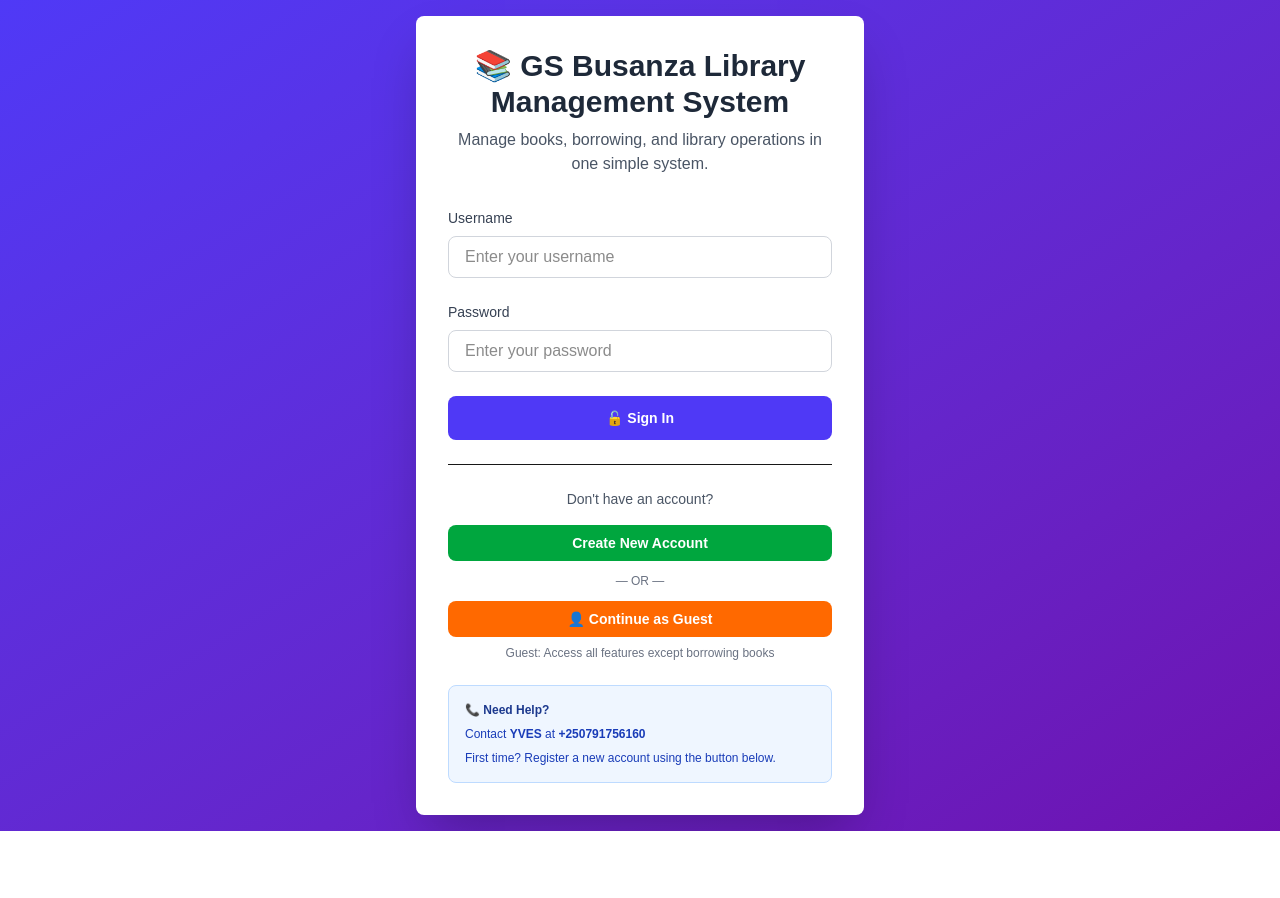
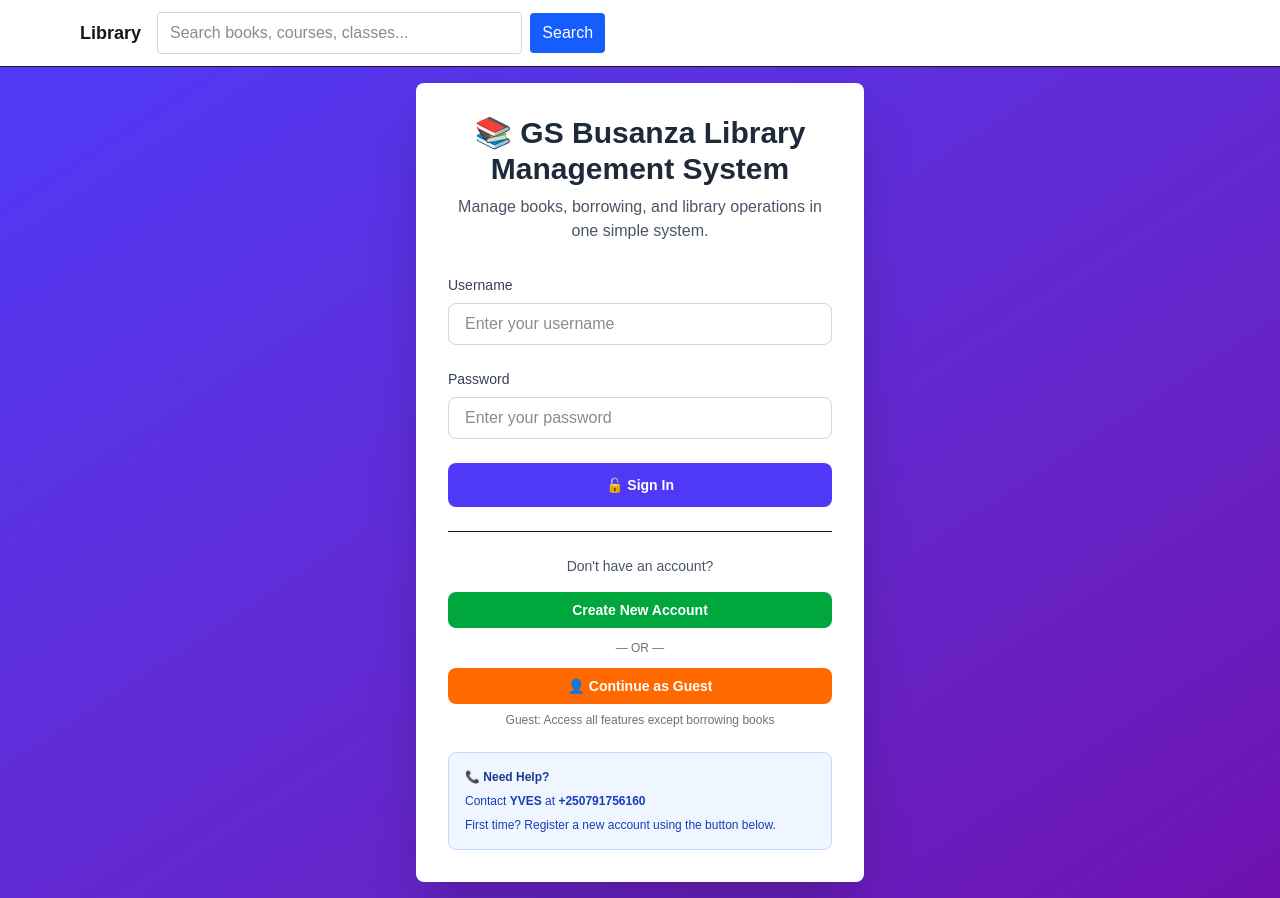
Before and after one commit to banyitayves/busanzalibrarysystem, a Next.js app: page /login in a window 1280 px wide. Before the commit the page ends 831 px from the top, so only its background shows below. Built offline with nearby package versions, Linux system fonts and the light colour scheme.

Commit message:
feat(ui): add header SearchBar and integrate into layout

```diff
--- /dev/null
+++ b/app/components/SearchBar.tsx
@@ -0,0 +1,129 @@
+'use client';
+
+import { useEffect, useRef, useState } from 'react';
+import Link from 'next/link';
+
+export default function SearchBar() {
+  const [q, setQ] = useState('');
+  const [results, setResults] = useState<any | null>(null);
+  const [open, setOpen] = useState(false);
+  const [loading, setLoading] = useState(false);
+  const timer = useRef<number | null>(null);
+  const containerRef = useRef<HTMLDivElement | null>(null);
+
+  useEffect(() => {
+    function onDocClick(e: MouseEvent) {
+      if (!containerRef.current) return;
+      if (!containerRef.current.contains(e.target as Node)) setOpen(false);
+    }
+    document.addEventListener('click', onDocClick);
+    return () => document.removeEventListener('click', onDocClick);
+  }, []);
+
+  useEffect(() => {
+    if (timer.current) window.clearTimeout(timer.current);
+    if (!q) {
+      setResults(null);
+      setOpen(false);
+      return;
+    }
+    setLoading(true);
+    timer.current = window.setTimeout(async () => {
+      try {
+        const res = await fetch(`/api/search?q=${encodeURIComponent(q)}`);
+        const data = await res.json();
+        setResults(data);
+        setOpen(true);
+      } catch (err) {
+        setResults(null);
+      } finally {
+        setLoading(false);
+      }
+    }, 300);
+
+    return () => {
+      if (timer.current) window.clearTimeout(timer.current);
+    };
+  }, [q]);
+
+  return (
+    <div ref={containerRef} className="relative w-full max-w-md">
+      <div className="flex items-center gap-2">
+        <input
+          value={q}
+          onChange={(e) => setQ(e.target.value)}
+          onFocus={() => { if (results) setOpen(true); }}
+          placeholder="Search books, courses, classes..."
+          className="w-full px-3 py-2 rounded border border-gray-300 focus:outline-none focus:ring-2 focus:ring-blue-500"
+        />
+        <button
+          onClick={() => {
+            if (q && results) setOpen(true);
+          }}
+          className="px-3 py-2 bg-blue-600 text-white rounded"
+        >
+          {loading ? '...' : 'Search'}
+        </button>
+      </div>
+
+      {open && results && (
+        <div className="absolute z-50 mt-2 w-full bg-white border border-gray-200 rounded shadow-lg max-h-80 overflow-auto">
+          <div className="p-3">
+            <div className="mb-2">
+              <strong>Classes</strong>
+            </div>
+            {results.classes && results.classes.length > 0 ? (
+              <ul className="mb-3">
+                {results.classes.map((c: any) => (
+                  <li key={c.name} className="py-1 text-sm">
+                    <Link href={`/classes/${encodeURIComponent(c.name)}`} className="text-blue-700 hover:underline">
+                      {c.name}
+                    </Link>
+                    <span className="text-gray-500 ml-2">({c.count})</span>
+                  </li>
+                ))}
+              </ul>
+            ) : (
+              <div className="text-sm text-gray-500 mb-3">No classes</div>
+            )}
+
+            <div className="mb-2">
+              <strong>Courses</strong>
+            </div>
+            {results.courses && results.courses.length > 0 ? (
+              <ul className="mb-3">
+                {results.courses.map((c: any) => (
+                  <li key={c.id} className="py-1 text-sm">
+                    <Link href={`/courses/${c.id}`} className="text-gray-800 hover:underline">
+                      {c.title}
+                    </Link>
+                  </li>
+                ))}
+              </ul>
+            ) : (
+              <div className="text-sm text-gray-500 mb-3">No courses</div>
+            )}
+
+            <div className="mb-2">
+              <strong>Books</strong>
+            </div>
+            {results.books && results.books.length > 0 ? (
+              <ul>
+                {results.books.map((b: any) => (
+                  <li key={b.id} className="py-1 text-sm">
+                    <Link href={`/books/${b.id}`} className="text-gray-800 hover:underline">
+                      {b.title}
+                    </Link>
+                    {b.author && <span className="text-gray-500 ml-2">— {b.author}</span>}
+                  </li>
+                ))}
+              </ul>
+            ) : (
+              <div className="text-sm text-gray-500">No books</div>
+            )}
+          </div>
+        </div>
+      )}
+    </div>
+  );
+}
--- a/app/layout.tsx
+++ b/app/layout.tsx
@@ -2,6 +2,7 @@ import type { Metadata } from "next";
 // import { Geist, Geist_Mono } from "next/font/google";
 import "./globals.css";
 import { AuthProvider } from "./context/AuthContext";
+import SearchBar from './components/SearchBar';
 
 // Fonts disabled due to build environment network restrictions
 // const geistSans = Geist({
@@ -27,7 +28,18 @@ export default function RootLayout({
   return (
     <html lang="en" className="h-full antialiased">
       <body className="min-h-full flex flex-col">
-        <AuthProvider>{children}</AuthProvider>
+        <AuthProvider>
+          <header className="bg-white border-b">
+            <div className="max-w-6xl mx-auto px-4 py-3 flex items-center gap-4">
+              <div className="text-lg font-semibold">Library</div>
+              <div className="flex-1">
+                <SearchBar />
+              </div>
+            </div>
+          </header>
+
+          <main className="flex-1">{children}</main>
+        </AuthProvider>
       </body>
     </html>
   );
```
